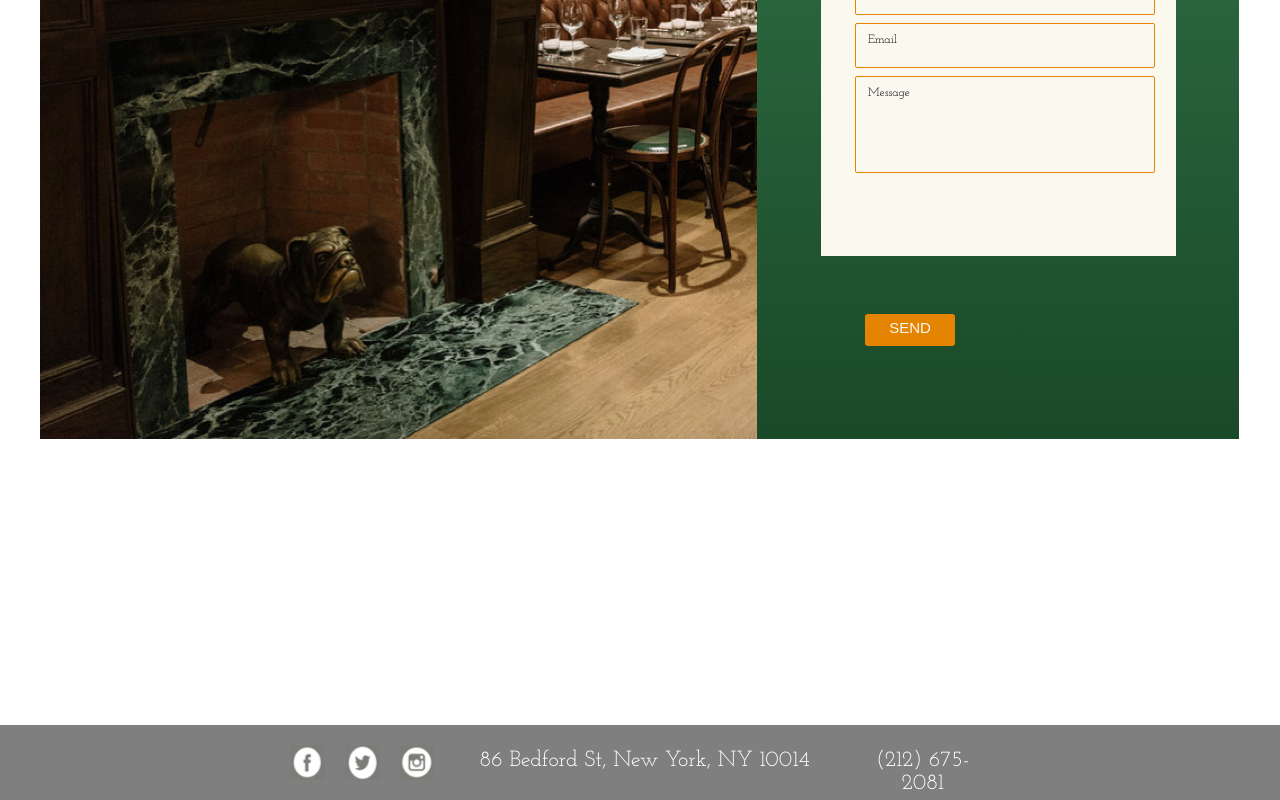
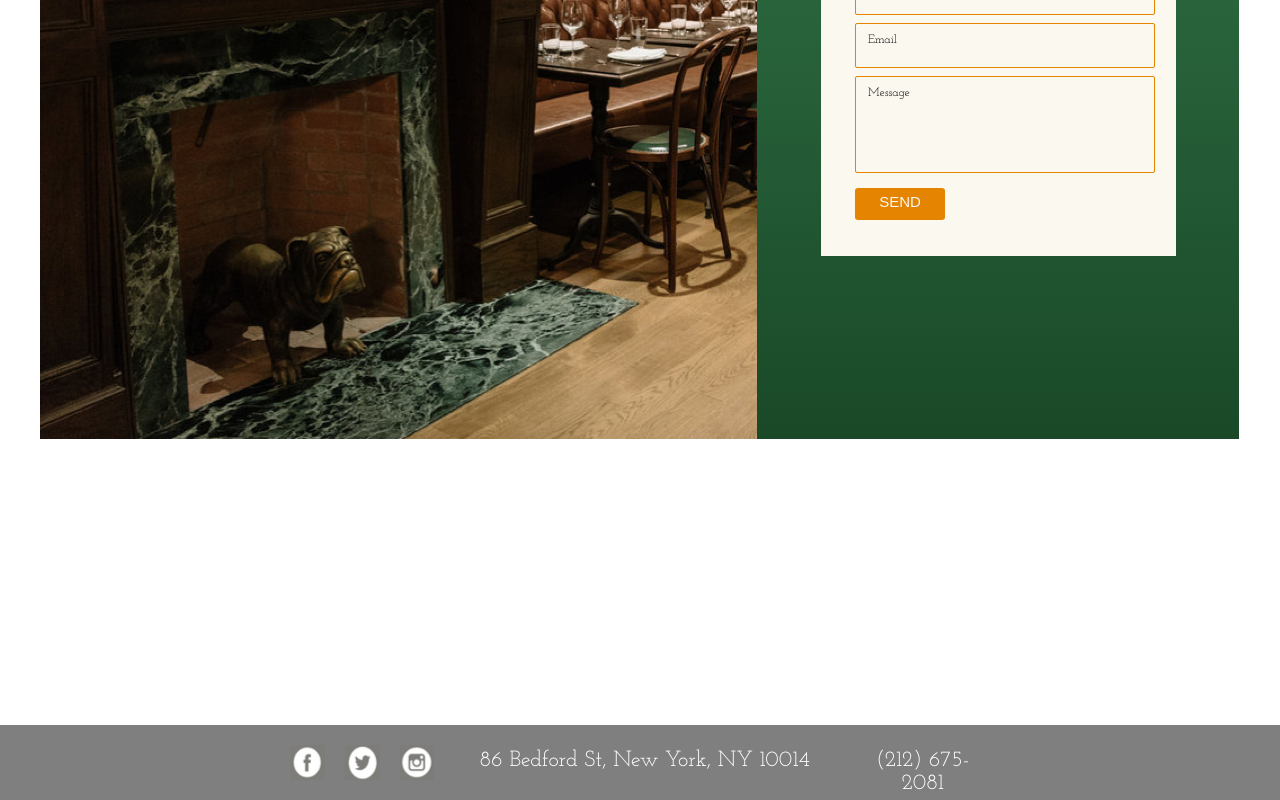
Before and after one commit to FelicityZhang/Chumleys, a React (Create React App) app in the folder chumleys_app/: page / in a window 1280 px wide. Shown: the part 6389-7189 px from the top of the page. Built offline with nearby package versions, Linux system fonts and the light colour scheme.

Commit message:
moved button as needed

```diff
--- a/chumleys_app/src/App.css
+++ b/chumleys_app/src/App.css
@@ -466,13 +466,15 @@ html {
 .contact-button {
   width: 90px;
   height: 32px;
+  margin-left: -13px;
   border-radius: 3px;
+  /* margin-top: -30px; */
   background-color: #e48400;
-  padding-bottom: 34px;
+  /* padding-bottom: 34px; */
   font-size: 15px;
   color: #fbf8f0;
   margin-top: 21px;
-  line-height: -75px;
+  /* line-height: -75px; */
   padding-bottom: 5px;
 }
 
@@ -589,12 +591,13 @@ html {
 
   .contact-box{
     width: 350px;
-  height: 726px;
+    height: 726px;
     order: solid 1px #979797;
     background-color: #fbf8f0;
     display: flex;
     flex-direction: column;
     align-items: center;
+    margin-bottom: -150px;
   }
 
   .contact-header {
--- a/chumleys_app/src/Components/ContactPage.js
+++ b/chumleys_app/src/Components/ContactPage.js
@@ -1,5 +1,6 @@
 import React from 'react'
 import Fireplace_Restaurant from '../images/Fireplace.png'
+// import '../App.css';
 
 // import Mobile_Fireplace from '../images/Mobile_Fireplace.png'
 
@@ -39,11 +40,13 @@ export default function ContactPage( props ) {
                         </div>
                         <div className='input1'>
                             <div className='name'>Email</div>
+                            <button className='contact-button'>SEND</button>
+
                         </div>
                         <div className='input2'>
                             <div className='name'>Message</div>
+
                         </div>
-                        <button className='contact-button'>SEND</button>
 
                     </div>
 
```
